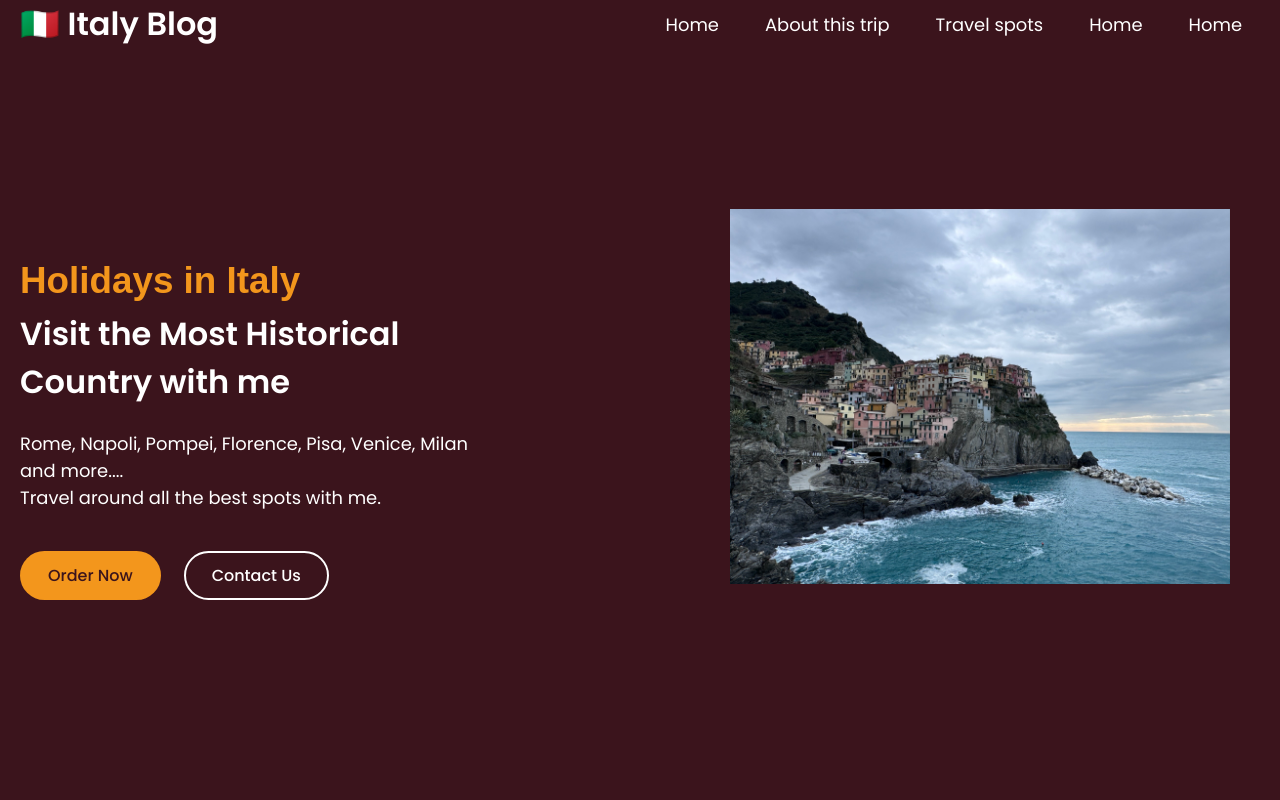
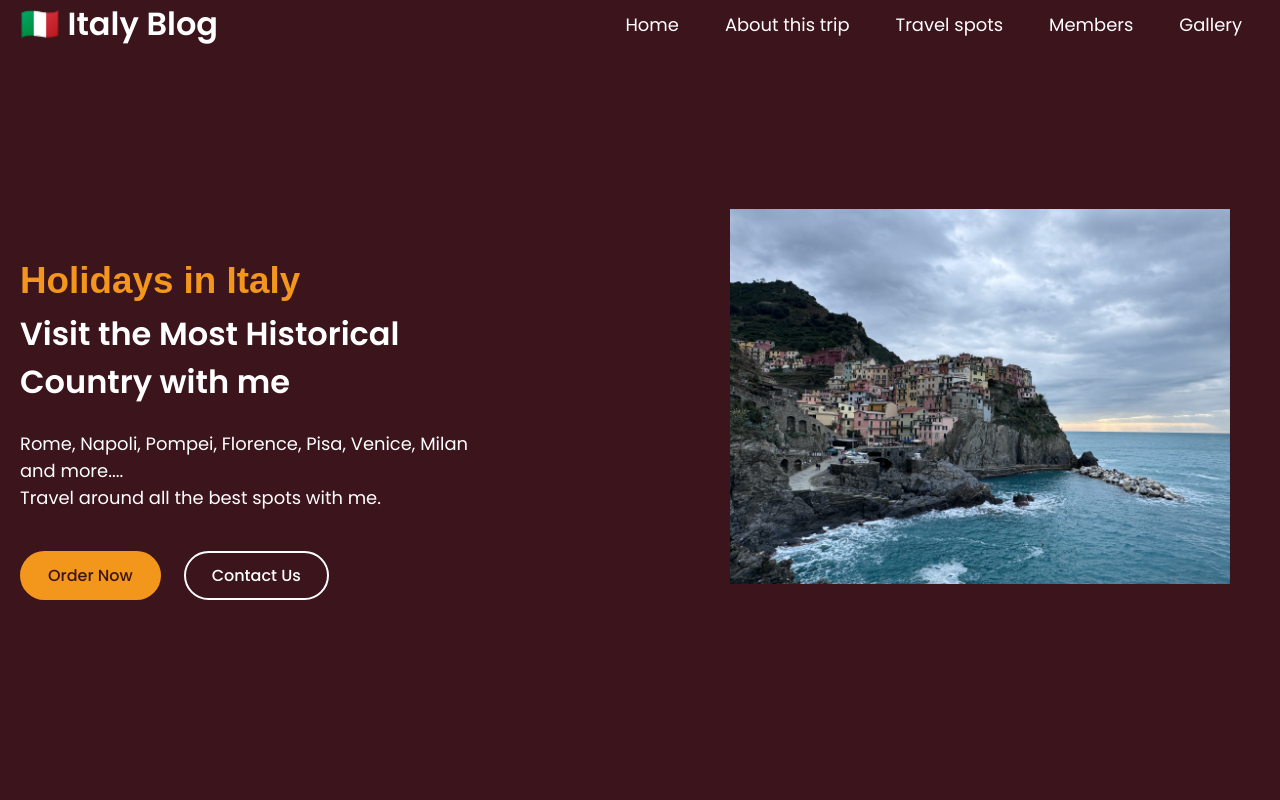
Before and after one commit to truntrun33/ItalyTravelWebsite, a plain HTML site: page index.html in a window 1280 px wide. Shown: the top 800 px of the page. Drawn offline with nearby package versions, Linux system fonts and the light colour scheme; a web font is replaced by a local one.

Commit message:
Fix duplicate items in NavBar

```diff
--- a/index.html
+++ b/index.html
@@ -36,10 +36,10 @@
                         <a href="#" class="nav-link">Travel spots</a>
                     </li>
                     <li class="nav-item">
-                        <a href="#" class="nav-link">Home</a>
+                        <a href="#" class="nav-link">Members</a>
                     </li>
                     <li class="nav-item">
-                        <a href="#" class="nav-link">Home</a>
+                        <a href="#" class="nav-link">Gallery</a>
                     </li>
                 </ul>
                 <button id="menu-open-button" class="fas fa-bars"></button>
```
